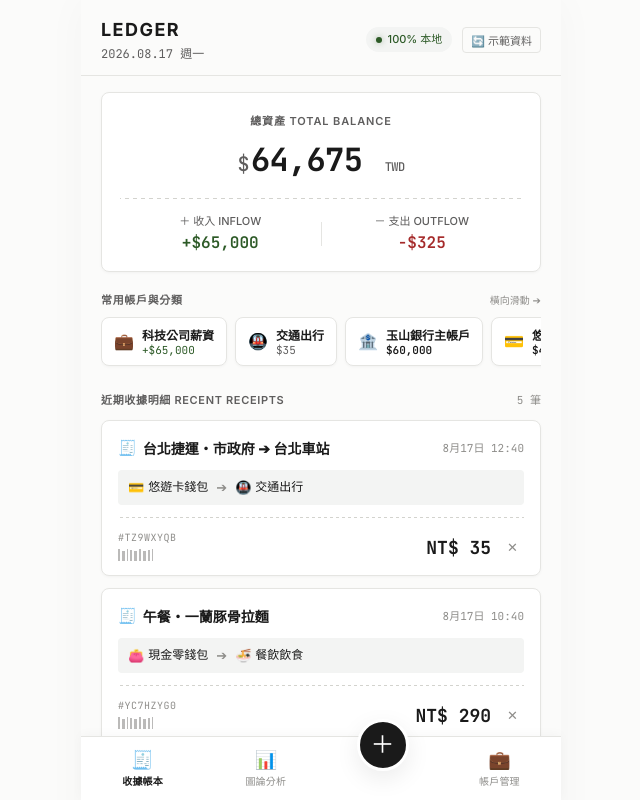
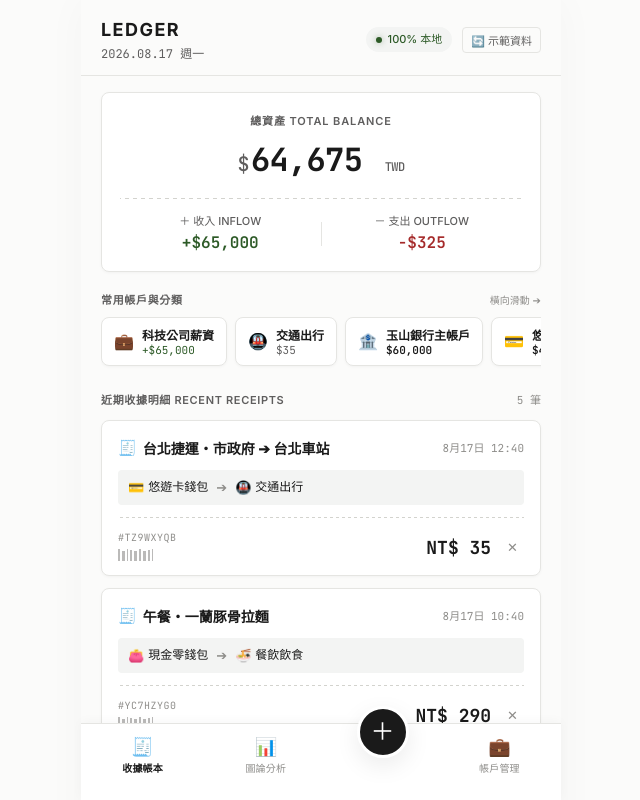
Before and after one commit to s16777216/bookkeeping, a Vue app: page / in a window 1280 px wide. Shown: the whole page, without its empty margins (319-959 px from the left). Built offline with nearby package versions, Linux system fonts and the light colour scheme.

Commit message:
fix: fix-ios-bottom-nav-overflow

```diff
--- a/src/components/BottomNavBar.vue
+++ b/src/components/BottomNavBar.vue
@@ -59,18 +59,14 @@
   transform: translateX(-50%);
   width: 100%;
   max-width: 480px;
-  min-height: calc(64px + constant(safe-area-inset-bottom, 0px));
-  min-height: calc(64px + env(safe-area-inset-bottom, 0px));
-  height: calc(64px + constant(safe-area-inset-bottom, 0px));
-  height: calc(64px + env(safe-area-inset-bottom, 0px));
+  min-height: calc(58px + env(safe-area-inset-bottom, 0px));
   background-color: var(--bg-surface);
   border-top: 1px solid var(--border-light);
   display: flex;
   justify-content: space-around;
   align-items: flex-start;
   padding-top: 8px;
-  padding-bottom: constant(safe-area-inset-bottom, 0px);
-  padding-bottom: env(safe-area-inset-bottom, 0px);
+  padding-bottom: max(16px, env(safe-area-inset-bottom, 16px));
   z-index: 500;
   box-shadow: 0 -2px 10px rgba(0, 0, 0, 0.03);
 }
--- a/src/styles/main.css
+++ b/src/styles/main.css
@@ -67,10 +67,8 @@
   flex-direction: column;
   background-color: var(--bg-color);
   position: relative;
-  padding-top: constant(safe-area-inset-top, 0px);
   padding-top: env(safe-area-inset-top, 0px);
-  padding-bottom: calc(64px + constant(safe-area-inset-bottom, 0px) + 20px);
-  padding-bottom: calc(64px + env(safe-area-inset-bottom, 0px) + 20px);
+  padding-bottom: calc(60px + max(16px, env(safe-area-inset-bottom, 16px)) + 16px);
   box-shadow: 0 0 40px rgba(0, 0, 0, 0.03);
 }
 
```
